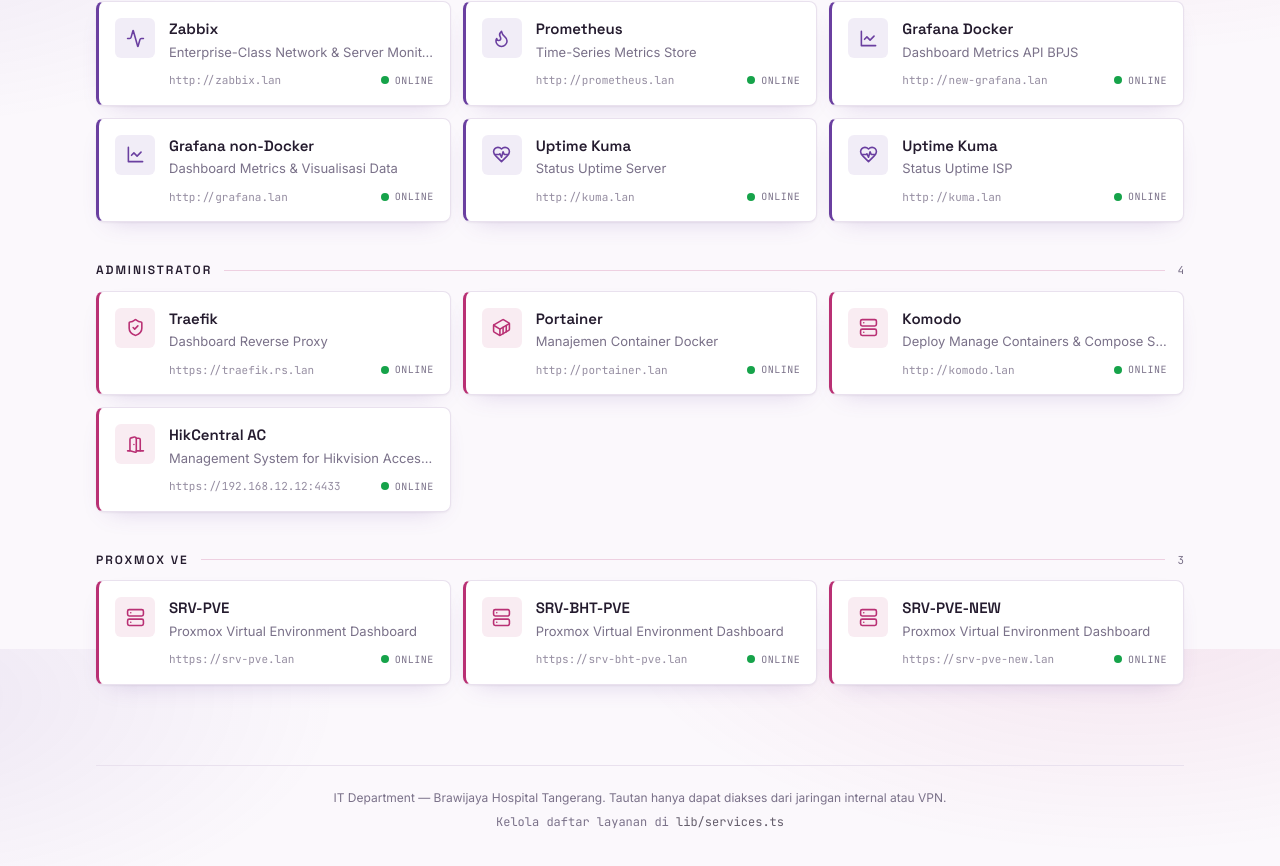
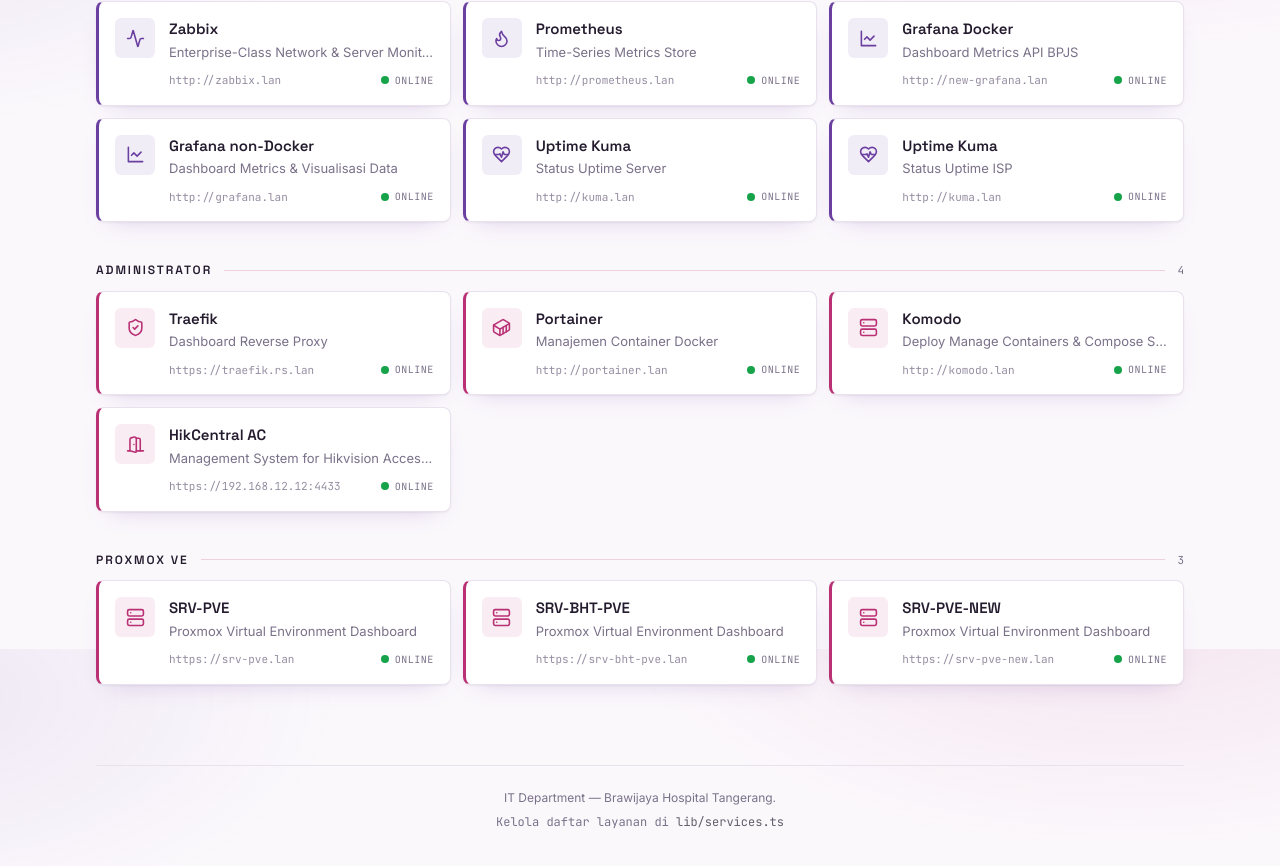
Before and after one commit to ve-verdian/hospital-portal, a Next.js app: page / in a window 1280 px wide. Shown: the part 951-1817 px from the top of the page. Built offline with nearby package versions, Linux system fonts and the light colour scheme.

Commit message:
Update Footer.tsx

```diff
--- a/components/Footer.tsx
+++ b/components/Footer.tsx
@@ -2,7 +2,7 @@
   return (
     <footer className="mx-auto max-w-6xl px-5 py-10 sm:px-8">
       <div className="flex flex-col items-center gap-2 border-t border-line pt-6 text-center text-xs text-muted">
-        <p>IT Department — Brawijaya Hospital Tangerang. Tautan hanya dapat diakses dari jaringan internal atau VPN.</p>
+        <p>IT Department — Brawijaya Hospital Tangerang.</p>
         <p className="font-mono">Kelola daftar layanan di <code className="text-ink/70">lib/services.ts</code></p>
       </div>
     </footer>
```
